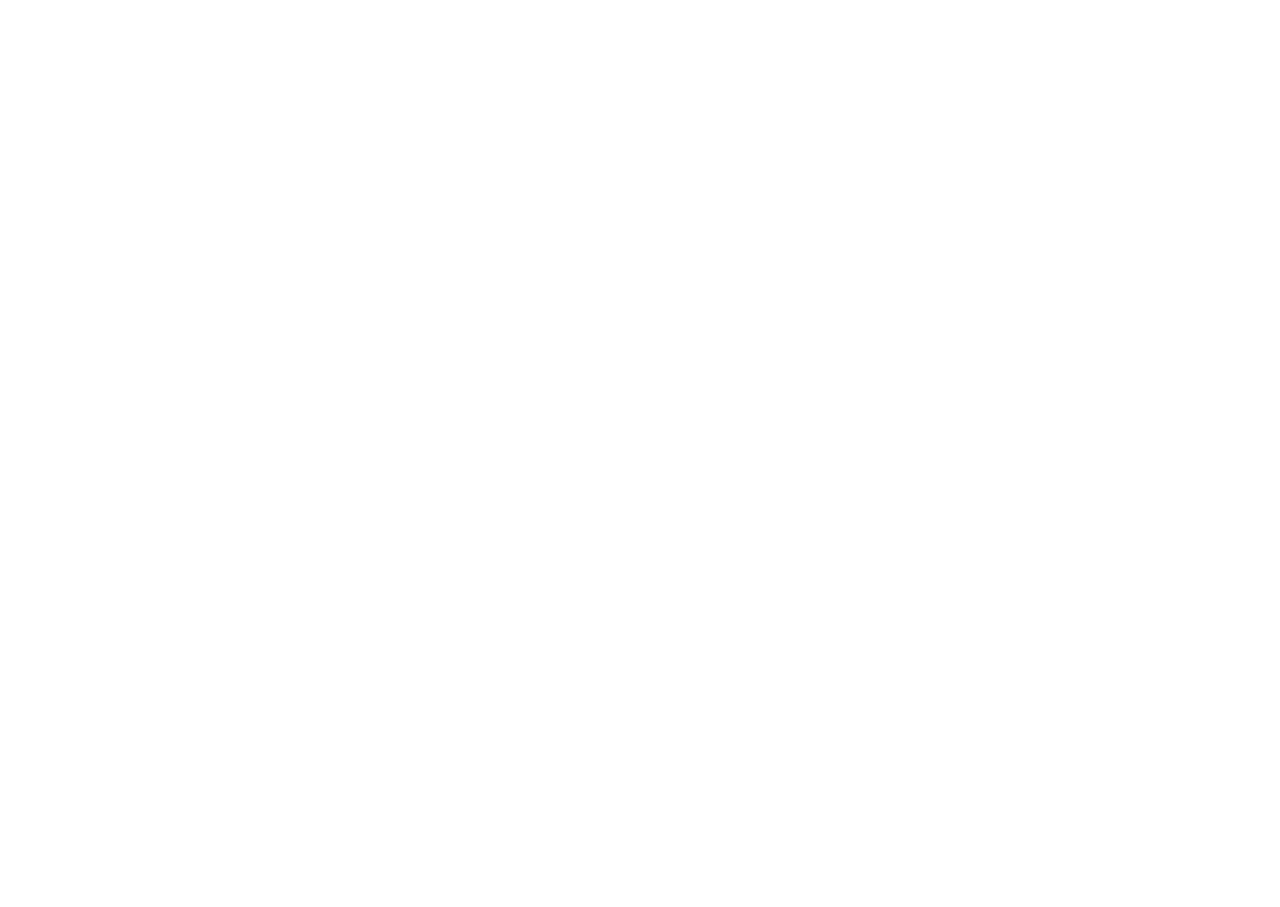
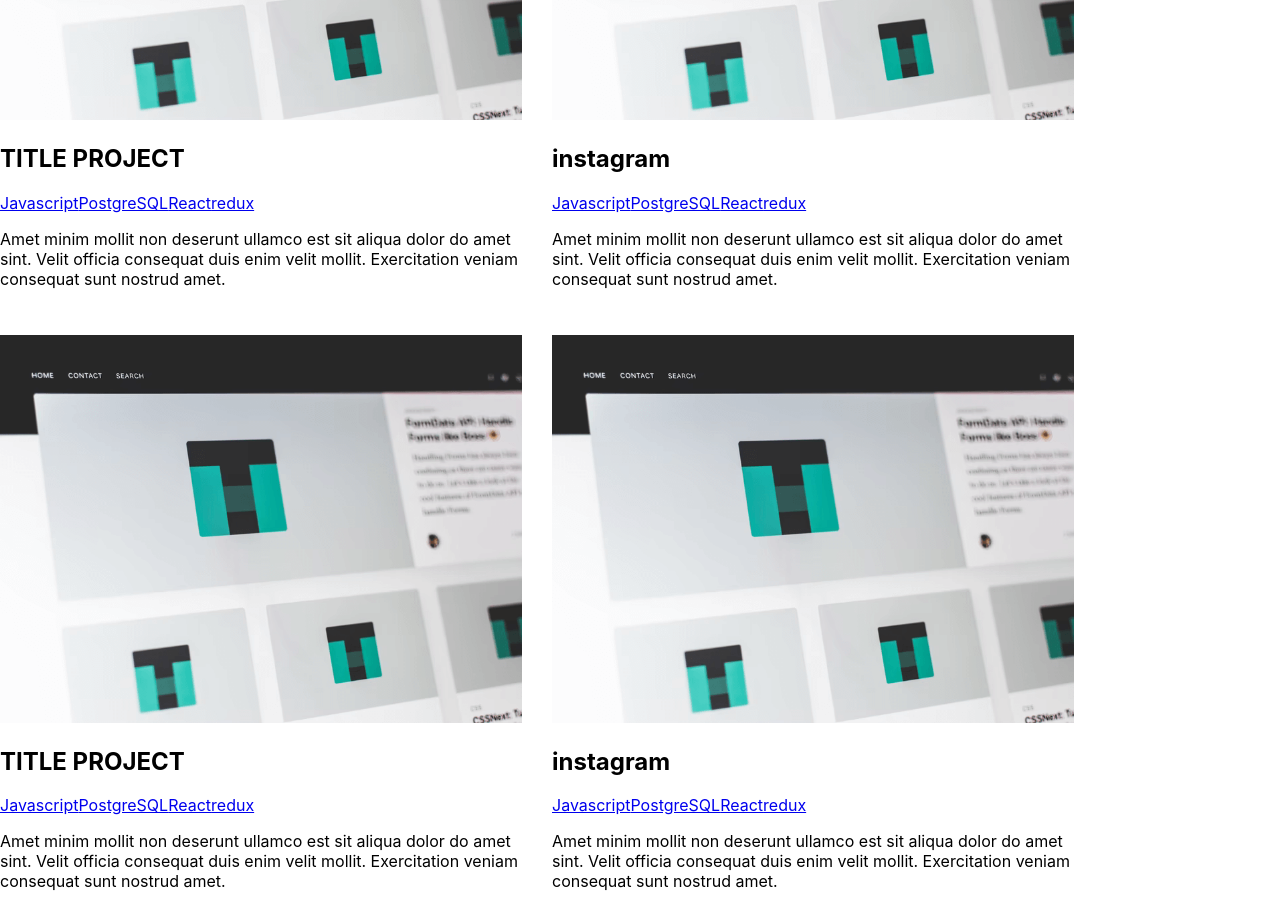
Before and after one commit to MempfisD/portfolio-start-project-main-1, a React app: page / in a window 1280 px wide. Shown: the part 2069-2976 px from the top of the page. Before the commit the page ends 1732 px from the top, so only its background shows below. Built offline with nearby package versions, Linux system fonts and the light colour scheme.

Commit message:
add Works.tsx, Work.tsx

```diff
--- a/src/App.tsx
+++ b/src/App.tsx
@@ -2,6 +2,7 @@
 import { Header } from './lauoyt/header/Header';
 import { Main } from './lauoyt/sections/main/Main';
 import { Skills } from './lauoyt/sections/skills/Skills';
+import { Works } from './lauoyt/sections/works/Works';
 
 function App() {
 	return (
@@ -9,6 +10,7 @@
 			<Header />
 			<Main />
 			<Skills />
+			<Works />
 		</div>
 	);
 }
--- /dev/null
+++ b/src/lauoyt/sections/works/Work.tsx
@@ -0,0 +1,37 @@
+import React from 'react';
+import styled from 'styled-components';
+
+type WorkPropsType = {
+	title: string;
+	text: string;
+	src: string;
+};
+
+export const Work = (props: WorkPropsType) => {
+	return (
+		<StyledWork>
+			<Image src={props.src} alt='' />
+			<Title>{props.title}</Title>
+			<Link href={'#'}>Javascript</Link>
+			<Link href={'#'}>PostgreSQL</Link>
+			<Link href={'#'}>React</Link>
+			<Link href={'#'}>redux</Link>
+			<Text>{props.text}</Text>
+		</StyledWork>
+	);
+};
+
+const StyledWork = styled.div`
+	max-width: 522px;
+	width: 100%;
+`;
+
+const Image = styled.img`
+	width: 100%;
+	height: 388px;
+	object-fit: cover;
+`;
+
+const Title = styled.h2``;
+const Text = styled.p``;
+const Link = styled.a``;
--- /dev/null
+++ b/src/lauoyt/sections/works/Works.tsx
@@ -0,0 +1,49 @@
+import React from 'react';
+import styled from 'styled-components';
+import { SectionTitle } from '../../../components/SectionTitle';
+import { FlexWrapper } from '../../../components/FlexWrapper';
+import { Work } from './Work';
+import projImg1 from '../../../assets/images/proj-1.webp';
+import projImg2 from '../../../assets/images/proj-2.webp';
+
+export const Works = () => {
+	return (
+		<StyledWorks>
+			<SectionTitle>Projects</SectionTitle>
+			<FlexWrapper wrap='wrap' gap='30px'>
+				<Work
+					src={projImg1}
+					title={'TITLE PROJECT'}
+					text={
+						'Amet minim mollit non deserunt ullamco est sit aliqua dolor do amet sint. Velit officia consequat duis enim velit mollit. Exercitation veniam consequat sunt nostrud amet.'
+					}
+				/>
+				<Work
+					src={projImg2}
+					title={'instagram'}
+					text={
+						'Amet minim mollit non deserunt ullamco est sit aliqua dolor do amet sint. Velit officia consequat duis enim velit mollit. Exercitation veniam consequat sunt nostrud amet.'
+					}
+				/>
+				<Work
+					src={projImg2}
+					title={'TITLE PROJECT'}
+					text={
+						'Amet minim mollit non deserunt ullamco est sit aliqua dolor do amet sint. Velit officia consequat duis enim velit mollit. Exercitation veniam consequat sunt nostrud amet.'
+					}
+				/>
+				<Work
+					src={projImg2}
+					title={'instagram'}
+					text={
+						'Amet minim mollit non deserunt ullamco est sit aliqua dolor do amet sint. Velit officia consequat duis enim velit mollit. Exercitation veniam consequat sunt nostrud amet.'
+					}
+				/>
+			</FlexWrapper>
+		</StyledWorks>
+	);
+};
+
+const StyledWorks = styled.section`
+	min-height: 100vh;
+`;
```
